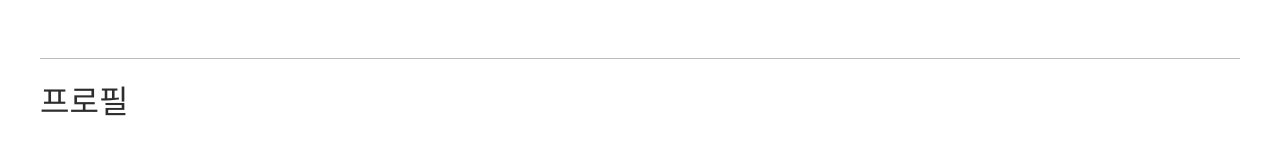
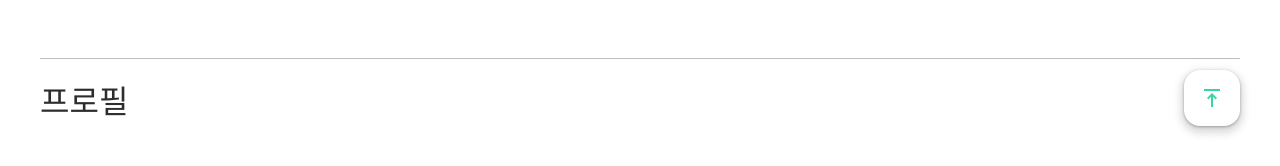
Before and after one commit to shinnh2/portfolio_snh, a React (Vite) app: page / in a window 1280 px wide. Shown: the part 634-800 px from the top of the page. Built offline with nearby package versions, Linux system fonts and the light colour scheme.

Commit message:
[feat/topBtn] TopButton 스타일 추가

```diff
--- a/src/App.css
+++ b/src/App.css
@@ -598,6 +598,30 @@ body {
 .color_select .color_chips .color_chip[data-color="red"] {
 	background: var(--red);
 }
+/* top button */
+.top_button {
+	position: fixed;
+	bottom: 40px;
+	right: 40px;
+	display: flex;
+	align-items: center;
+	justify-content: center;
+	width: 56px;
+	height: 56px;
+	font-size: 0;
+	border: 0 none;
+	border-radius: 16px;
+	background: var(--white);
+	box-shadow: 0px 4px 8px 3px rgba(0, 0, 0, 0.15),
+		0px 1px 3px 0px rgba(0, 0, 0, 0.3);
+	overflow: hidden;
+	cursor: pointer;
+}
+.top_button svg {
+	width: 24px;
+	height: 24px;
+	fill: var(--primary-color);
+}
 
 @media (max-width: 1240px) {
 	/* layout, common */
```
